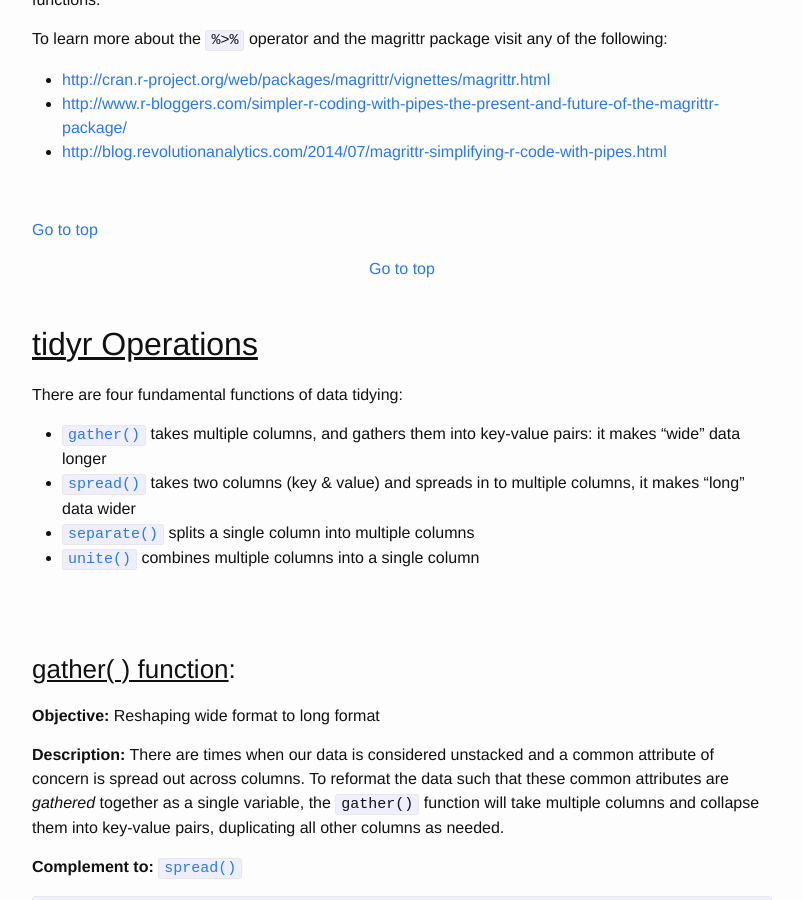
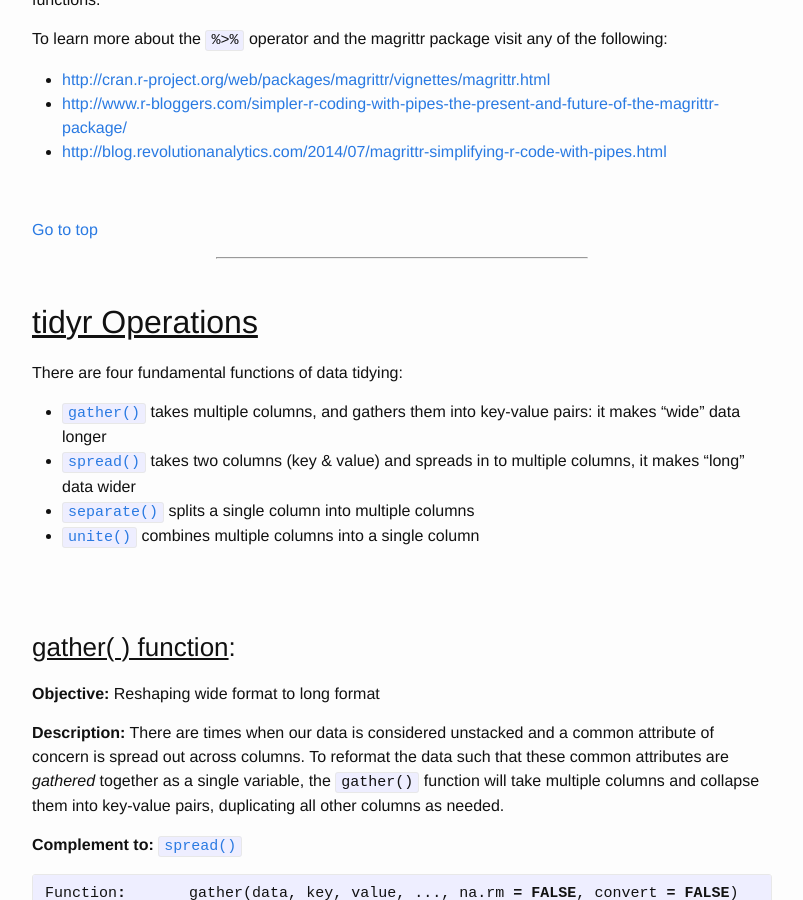
Before and after one commit to bradleyboehmke/bradleyboehmke, a Jekyll site: the page built from _posts/2015-12-28-data-processing-with-dplyr-tidyr.md, in a window 1280 px wide and 900 px high, scrolled down 2806 px. Shown: the whole window, without its empty margins (238-1041 px from the left). Built offline with Jekyll 4.4.1, drawn with Linux system fonts in a browser that asks for light colours.

Commit message:
fixing head rule lines

```diff
--- a/_posts/2015-12-28-data-processing-with-dplyr-tidyr.md
+++ b/_posts/2015-12-28-data-processing-with-dplyr-tidyr.md
@@ -126,7 +126,7 @@
 
 <a href="#">Go to top</a>
 
-<center><a href="#">Go to top</a></center>
+<center><hr width="50%"></center>
 
 <br>
 
@@ -1270,6 +1270,8 @@
 
 <center><hr width="50%"></center>
 
+<br>
+
 ## <u>Additional Resources</u>
 This tutorial simply touches on the basics that these two packages can do. There are several other resources you can check out to learn more.  In addition, much of what I have learned and, therefore, much of the content in this tutorial is simply a modified regurgitation of the wonderful resources provided by [R Studio](http://www.rstudio.com/), [Hadley Wickham](https://twitter.com/hadleywickham), and [Garrett Grolemund](https://twitter.com/StatGarrett).
 
--- a/_source/data-processing-with-dplyr-tidyr/2015-12-28-data-processing-with-dplyr-tidyr.Rmd
+++ b/_source/data-processing-with-dplyr-tidyr/2015-12-28-data-processing-with-dplyr-tidyr.Rmd
@@ -129,7 +129,7 @@
 
 <a href="#">Go to top</a>
 
-<center><a href="#">Go to top</a></center>
+<center><hr width="50%"></center>
 
 <br>
 
@@ -825,6 +825,8 @@
 
 <center><hr width="50%"></center>
 
+<br>
+
 ## <u>Additional Resources</u>
 This tutorial simply touches on the basics that these two packages can do. There are several other resources you can check out to learn more.  In addition, much of what I have learned and, therefore, much of the content in this tutorial is simply a modified regurgitation of the wonderful resources provided by [R Studio](http://www.rstudio.com/), [Hadley Wickham](https://twitter.com/hadleywickham), and [Garrett Grolemund](https://twitter.com/StatGarrett).
 
```
